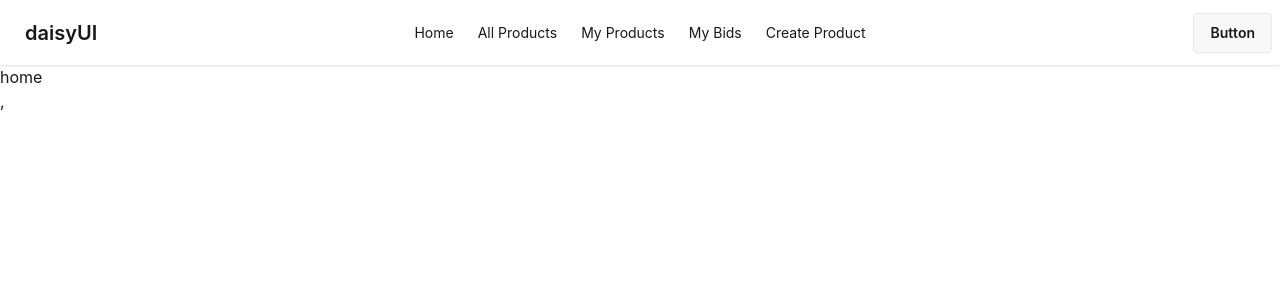
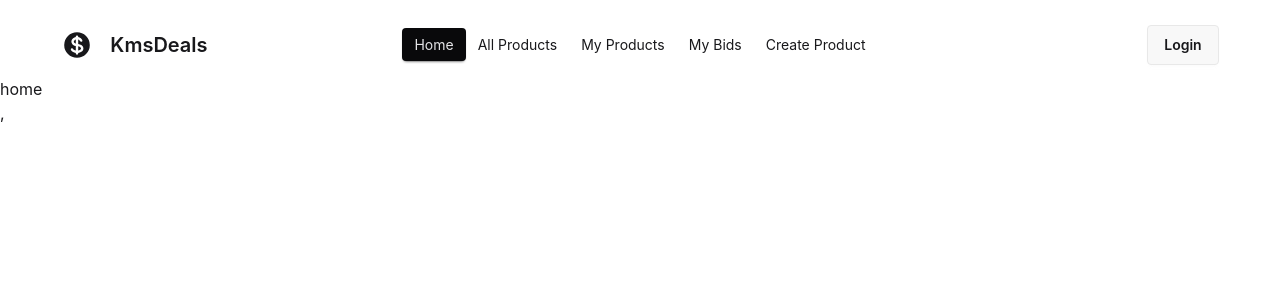
Before and after one commit to kmsmahi/kms-Deals-Full-Stack-Project-1-Clients, a React (Vite) app: page / in a window 1280 px wide. Shown: the top 300 px of the page. Built offline with nearby package versions, Linux system fonts and the light colour scheme.

Commit message:
navbar initial

```diff
--- a/package.json
+++ b/package.json
@@ -13,6 +13,7 @@
     "@tailwindcss/vite": "^4.3.3",
     "react": "^19.2.8",
     "react-dom": "^19.2.8",
+    "react-icons": "^5.7.0",
     "react-router": "^7.18.3",
     "tailwindcss": "^4.3.3"
   },
--- a/src/Componenets/Navbar.jsx
+++ b/src/Componenets/Navbar.jsx
@@ -1,16 +1,16 @@
 import React from 'react';
 import { NavLink } from 'react-router';
-
+import { HiMiniCurrencyDollar } from "react-icons/hi2";
 const Navbar = () => {
     const links=[
-        <li><NavLink to='/home'>Home</NavLink></li>,
+        <li><NavLink to='/'>Home</NavLink></li>,
         <li><NavLink to='/all-products'>All Products</NavLink></li>,
         <li><NavLink to='/my-products'>My Products</NavLink></li>,
         <li><NavLink to='/my-bids'>My Bids</NavLink></li>,
         <li><NavLink to='/create-product'>Create Product</NavLink></li>,
     ]
     return (
-        <div className="navbar bg-base-100 shadow-sm">
+        <div className="navbar bg-base-100 w-11/12 mx-auto mt-3">
   <div className="navbar-start">
     <div className="dropdown">
       <div tabIndex={0} role="button" className="btn btn-ghost lg:hidden">
@@ -26,7 +26,8 @@ const Navbar = () => {
 
 
     </div>
-    <a className="btn btn-ghost text-xl">daisyUI</a>
+    <HiMiniCurrencyDollar className='w-8 h-8' />
+    <a className="btn btn-ghost text-xl">KmsDeals</a>
   </div>
   <div className="navbar-center hidden lg:flex">
     <ul className="menu menu-horizontal px-1">
@@ -37,7 +38,7 @@ const Navbar = () => {
 
   </div>
   <div className="navbar-end">
-    <a className="btn">Button</a>
+    <a className="btn">Login</a>
   </div>
 </div>
     );
```
Also changed, not shown: 1 other file (tests, documents, lock files or other folders).
